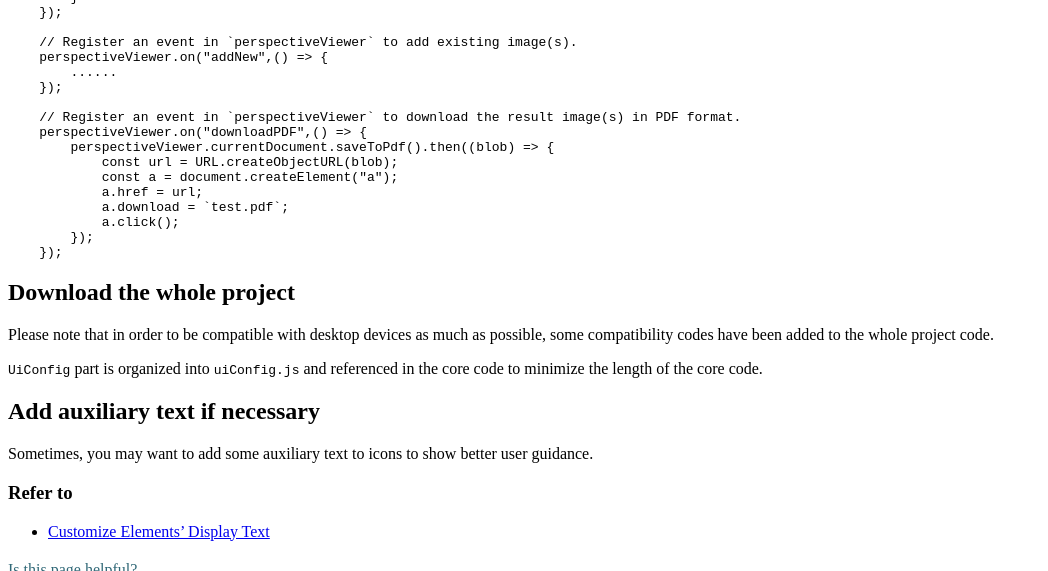
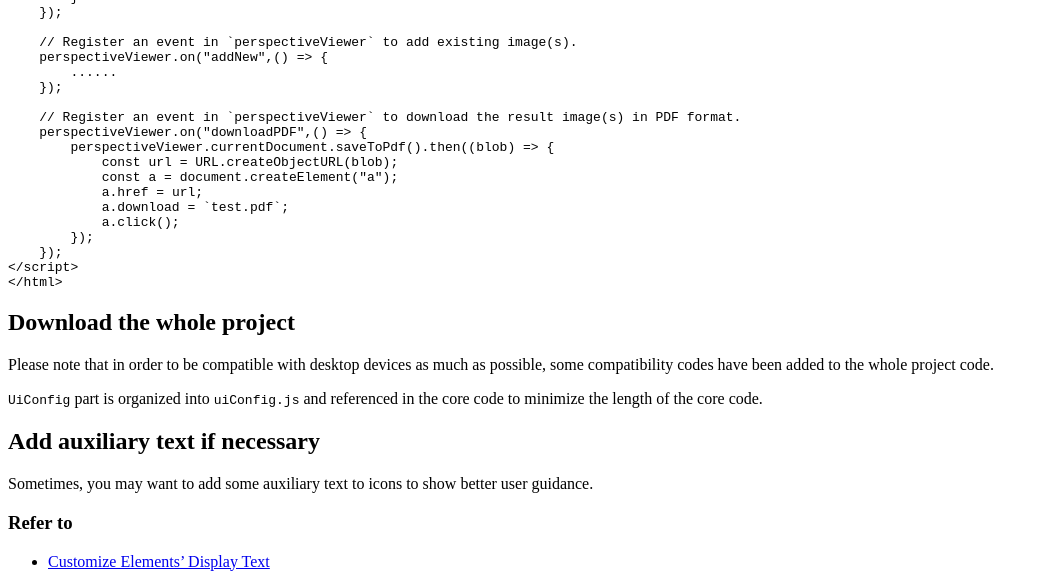
Before and after one commit to dynamsoft-docs/mobile-document-scanner-docs-js, a Jekyll site: the page built from codegallery/usecase/sample4.md, in a window 1280 px wide and 900 px high, scrolled down 4602 px, cut to the strip 0-571 px from the top of the window. Shown: the whole strip, without its empty margins (0-1048 px from the left). Built offline with Jekyll 4.4.1, drawn with Linux system fonts in a browser that asks for light colours.

Commit message:
Update sample4.md

````diff
--- a/codegallery/usecase/sample4.md
+++ b/codegallery/usecase/sample4.md
@@ -298,6 +298,8 @@ perspectiveViewer.on("downloadPDF",() => {
             a.click();
         });
     });
+</script>
+</html>
 ```
 
 ## Download the whole project
````
